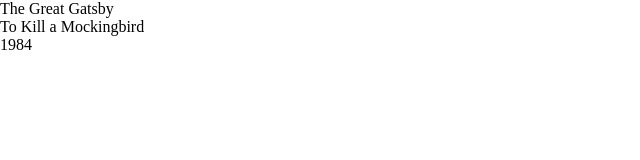
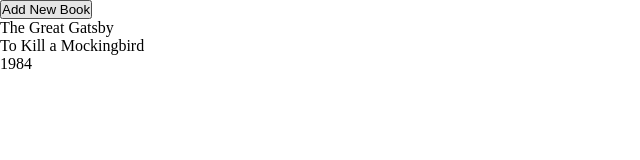
Before and after one commit to safal-t/odin-library, a plain HTML site: page index.html in a window 1280 px wide. Shown: the whole page, without its empty margins (0-640 px from the left). Drawn offline with Linux system fonts and the light colour scheme.

Commit message:
feat: add main container div for book cards and button to create new books in HTML page

```diff
--- a/index.html
+++ b/index.html
@@ -7,6 +7,10 @@
     <link rel="stylesheet" href="styles.css">
 </head>
 <body>
+    <main>
+        <button class="new-book-btn">Add New Book</button>
+        <div class="card-container"></div>
+    </main>
     <script src="script.js"></script>
 </body>
 </html>
```
